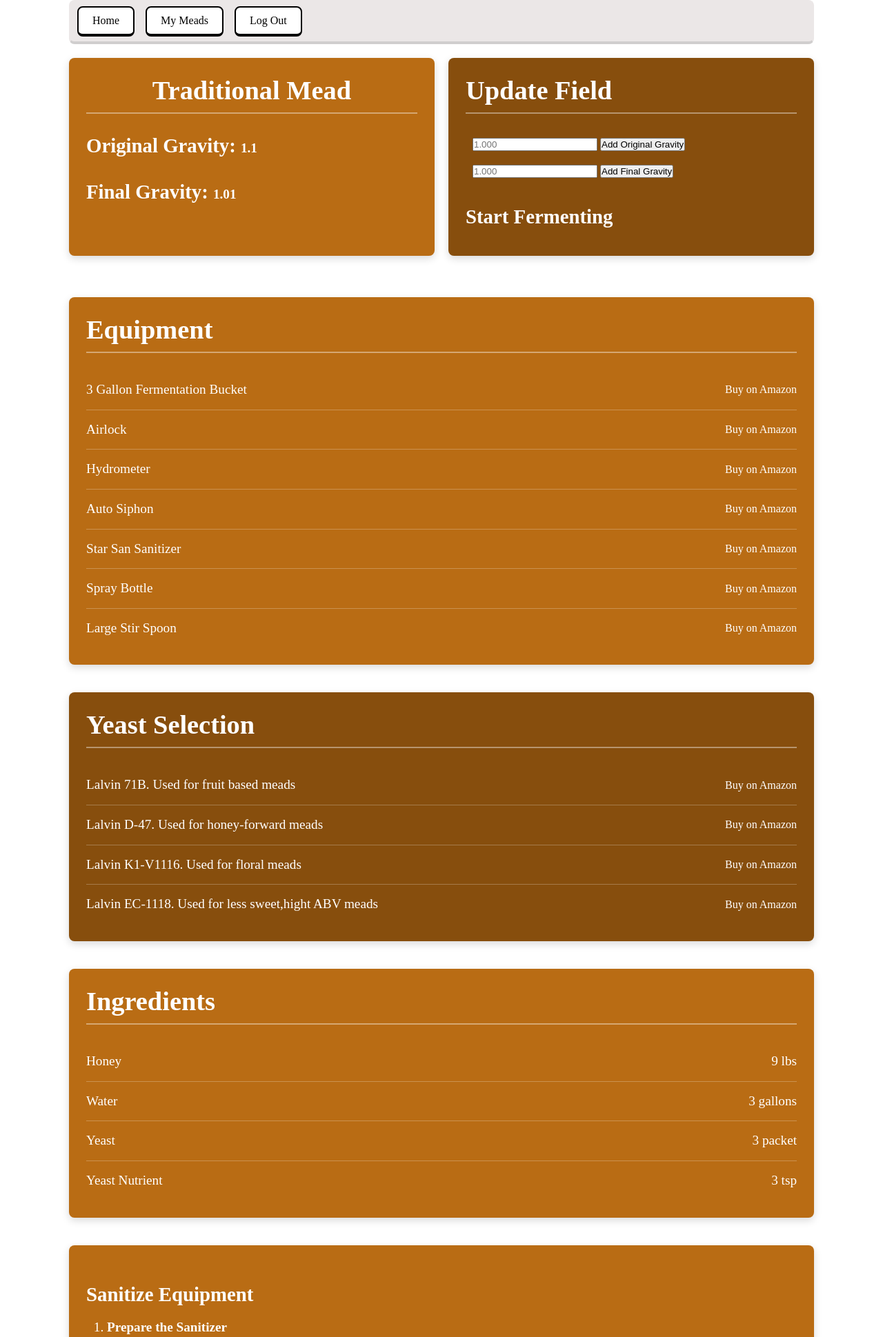
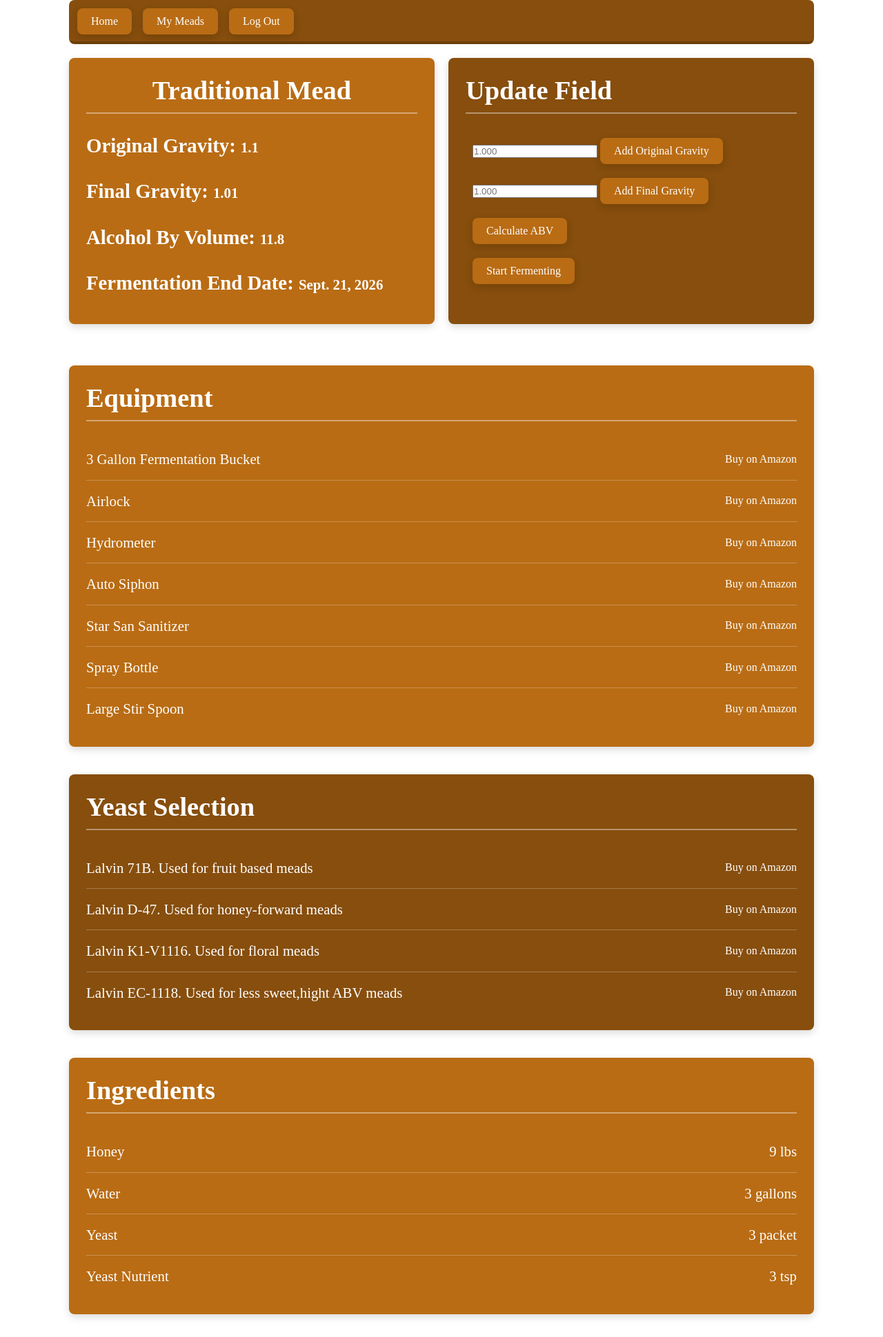
Before and after one commit to xValmearx/Mead_Maker, a Django app: page /mead/11/ in a window 1280 px wide. Shown: the top 1939 px of the page at 69% size. Run offline with Django 5.2, Linux system fonts and the light colour scheme; a user stored in the database is signed in; data comes from the database, SQL or seed files in the repository; both versions use the stored data as it was after the commit.

Commit message:
made changes to the mead model, model now has add origina and final gravity function as well as a calculate alcohol by volume function, modle also has a start fermentation button

```diff
--- a/recipes/models.py
+++ b/recipes/models.py
@@ -1,5 +1,7 @@
 from django.conf import settings
 from django.db import models
+
+from datetime import date, timedelta
 
 class Mead(models.Model):
 
@@ -32,7 +34,28 @@
     original_gravity = models.FloatField(default=0)
     final_gravity = models.FloatField(default=0)
 
+    alcohol_by_volume = models.FloatField(default=0)
+
     fermentation_end_date = models.DateField(null=True, blank=True)
 
-def __str__(self):
-    return f"{self.name} ({self.gallons} gal)"
+
+    def __str__(self):
+        return f"{self.name} ({self.gallons} gal)"
+
+    def calculate_abv(self):
+
+        if self.original_gravity > 0 and self.final_gravity > 0:
+            ABV = float((self.original_gravity - self.final_gravity) * 131.25)
+
+            ABV = round(ABV,1)
+
+            self.alcohol_by_volume = ABV
+
+            self.save(update_fields=["alcohol_by_volume"])
+        else:
+            pass
+
+    def add_fermentation_end_date(self):
+        self.fermentation_end_date = date.today() + timedelta(weeks=4)
+
+        self.save(update_fields=["fermentation_end_date"])
--- a/recipes/views.py
+++ b/recipes/views.py
@@ -36,7 +36,7 @@
 
         if action == "update_original_gravity":
 
-            amount = request.POST.get("amount")
+            amount = float(request.POST.get("amount"))
 
             if not amount:
                 return JsonResponse({
@@ -55,9 +55,26 @@
             })
 
 
+        elif action == "add_fermentation_end_date":
+            mead.add_fermentation_end_date()
+
+            return JsonResponse({
+                "success": True,
+                "date": mead.fermentation_end_date.strftime("%m/%d/%Y")
+            })
+
+        elif action == "calc_abv":
+            mead.calculate_abv()
+
+            return JsonResponse({
+                "success": True,
+                "alcohol_by_volume": mead.alcohol_by_volume
+            })
+
+
         elif action == "update_final_gravity":
 
-            amount = request.POST.get("amount")
+            amount = float(request.POST.get("amount"))
 
             if not amount:
                 return JsonResponse({
--- a/static/css/mead_info.css
+++ b/static/css/mead_info.css
@@ -51,7 +51,7 @@
 .mead-section li,
 .mead-section span {
     color: var(--color-1);
-    font-size: 1.2rem;
+    font-size: 1.3rem;
     line-height: 1.7;
 }
 
--- a/static/css/style.css
+++ b/static/css/style.css
@@ -19,6 +19,9 @@
 
     --hero-primary: #b96c14;
     --hero-dark: #874e0d;
+    --hero-dark-2:rgb(108, 63, 11);
+    --hero-light:#e7881b;
+
 
     --font-primary: "Nunito", sans-serif;
 
@@ -71,10 +74,10 @@
     padding-left: var(--pading-1);
 
 
-    background-color: var(--color-2);
+    background-color: var(--hero-dark);
 
-    border: solid var(--color-2) var(--border-size-1);
-    border-bottom: solid var(--color-3) var(--border-size-2);
+    border: solid var(--hero-dark) var(--border-size-1);
+    border-bottom: solid var(--hero-dark-2) var(--border-size-2);
     border-radius: var(--border-radius-1);
 
     position: fixed;
@@ -178,3 +181,52 @@
 .padding-1{
     padding:var(--pading-1);
 }
+
+.width-100{
+    width: 100%;
+}
+
+
+.mead-button {
+    /* Size / spacing */
+    display: inline-block;
+    padding: var(--pading-1) var(--padding-2);
+
+    /* Text */
+    text-decoration: none;
+    color: var(--color-1);
+    font: inherit;
+
+    /* Remove browser button defaults */
+    border: none;
+    outline: none;
+    appearance: none;
+    -webkit-appearance: none;
+
+    /* Button appearance */
+    background: var(--hero-primary);
+    cursor: pointer;
+
+    /* Shape */
+    border-radius: var(--border-radius-1);
+
+    /* Shadow */
+    box-shadow: 0 4px 12px rgba(0, 0, 0, 0.15);
+
+    /* Animation */
+    transition:
+        box-shadow 0.2s ease,
+        transform 0.2s ease,
+        background-color 0.2s ease;
+}
+
+.mead-button:hover {
+    background-color: #ecaf2b;
+    box-shadow: 0 6px 16px rgba(236, 175, 43, 0.25);
+    transform: translateY(-2px);
+}
+
+.mead-button:focus,
+.mead-button:focus-visible {
+    outline: none;
+}
--- a/templates/components/nav.html
+++ b/templates/components/nav.html
@@ -1,22 +1,22 @@
 <nav>
-    <a class="button-black" href="{% url 'home' %}">Home</a>
+    <a class="mead-button" href="{% url 'home' %}">Home</a>
 
     {% if user.is_authenticated %}
 
-    <a class="button-black" href="{% url 'mead_list' %}">
+    <a class="mead-button" href="{% url 'mead_list' %}">
             My Meads
         </a>
 
         <form action="{% url 'logout' %}" method="post">
             {% csrf_token %}
-            <button class="button-black" type="submit">Log Out</button>
+            <button class="mead-button" type="submit">Log Out</button>
         </form>
 
 
 
     {% else %}
-        <a class="button-black" href="{% url 'login' %}">Log In</a>
-        <a class="button-black" href="{% url 'signup' %}">Sign Up</a>
+        <a class="mead-button" href="{% url 'login' %}">Log In</a>
+        <a class="mead-button" href="{% url 'signup' %}">Sign Up</a>
 
     {% endif %}
 </nav>
--- a/templates/mead/detail.html
+++ b/templates/mead/detail.html
@@ -22,6 +22,16 @@
             Final Gravity:
             <span id="FinalGravity">{{ mead.final_gravity }}</span>
         </h3>
+
+        <h3>
+            Alcohol By Volume:
+            <span id="ABV">{{ mead.alcohol_by_volume }}</span>
+        </h3>
+
+        <h3>
+            Fermentation End Date:
+            <span id="FermentationEndDate">{{mead.fermentation_end_date}}</span>
+        </h3>
     </div>
     <!-- half section -->
 
@@ -39,6 +49,7 @@
             >
 
             <button
+            class="mead-button"
                 id="AddOriginalGravityBtn"
                 type="button"
                 onclick="update_original_gravity()">
@@ -59,6 +70,7 @@
             >
 
             <button
+            class="mead-button"
                 id="AddFinalGravityBtn"
                 type="button"
                 onclick="update_final_gravity()">
@@ -66,7 +78,23 @@
             </button>
 
         </div>
-                <h3>Start Fermenting</h3>
+
+
+        <div class="padding-1">
+            <button
+                class="mead-button"
+                onclick="calc_abv()">
+                Calculate ABV
+            </button>
+        </div>
+
+        <div class="padding-1">
+            <button
+                class="mead-button"
+                onclick="start_fermentation()">
+                Start Fermenting
+            </button>
+        </div>
 
             </div>
         </div>
@@ -163,7 +191,7 @@
     <form method="POST" action="{% url 'mead_delete' mead.pk %}">
         {% csrf_token %}
 
-        <button class = 'button-black' type="submit"
+        <button class = 'mead-button width-100' type="submit"
                 onclick="return confirm('Are you sure you want to delete this mead?');">
             Delete This Mead
         </button>
@@ -263,7 +291,59 @@
         }
     }
 
+    async function start_fermentation() {
+        const ferment_end_date = document.getElementById("FermentationEndDate")
 
+        try {
+
+            const data = await fetchData(currentURL, {
+                action: 'add_fermentation_end_date',
+            });
+
+
+            if (data.success) {
+
+                if (data.date !== undefined) {
+                    ferment_end_date.textContent = data.date;
+                }
+
+            }
+
+        } catch (error) {
+            alert('Failed to update Fermentation End Date: ' + error.message);
+        }
+
+
+
+
+    }
+
+    async function calc_abv() {
+        const abv = document.getElementById("ABV")
+
+        try {
+
+            const data = await fetchData(currentURL, {
+                action: 'calc_abv',
+            });
+
+
+            if (data.success) {
+
+                if (data.alcohol_by_volume !== undefined) {
+                    abv.textContent = data.alcohol_by_volume;
+                }
+
+            }
+
+        } catch (error) {
+            alert('Failed to calculate abv: ' + error.message);
+        }
+
+
+
+
+    }
 
 </script>
 
```
Also changed, not shown: db.sqlite3, recipes/migrations/0011_mead_alcohol_by_volume.py (added).
